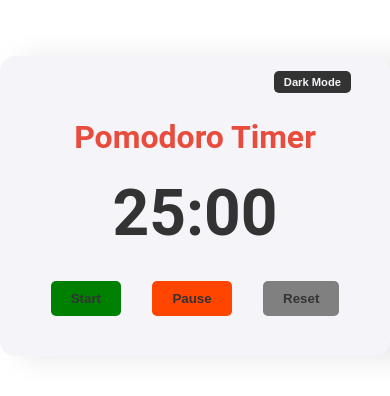
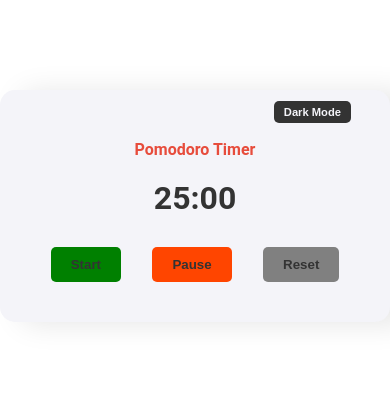
Before and after one commit to markopersonally/pomodoro-timer, a plain HTML site: page index.html in a window 390 px wide. Shown: the part 216-612 px from the top of the page. Drawn offline with Linux system fonts and the light colour scheme.

Commit message:
new/style

```diff
--- a/style.css
+++ b/style.css
@@ -64,6 +64,7 @@ body.dark-mode .toggleDarkMode {
 
 .buttons-container {
   display: flex;
+  flex-wrap: wrap;
   justify-content: space-around;
   gap: 10px;
 }
@@ -105,3 +106,13 @@ body.dark-mode .button-in-container {
 .reset-btn:hover {
   background-color: #808080b3;
 }
+
+@media (max-width: 400px) {
+  .title {
+    font-size: 1rem;
+  }
+
+  .timer {
+    font-size: 2rem;
+  }
+}
```
